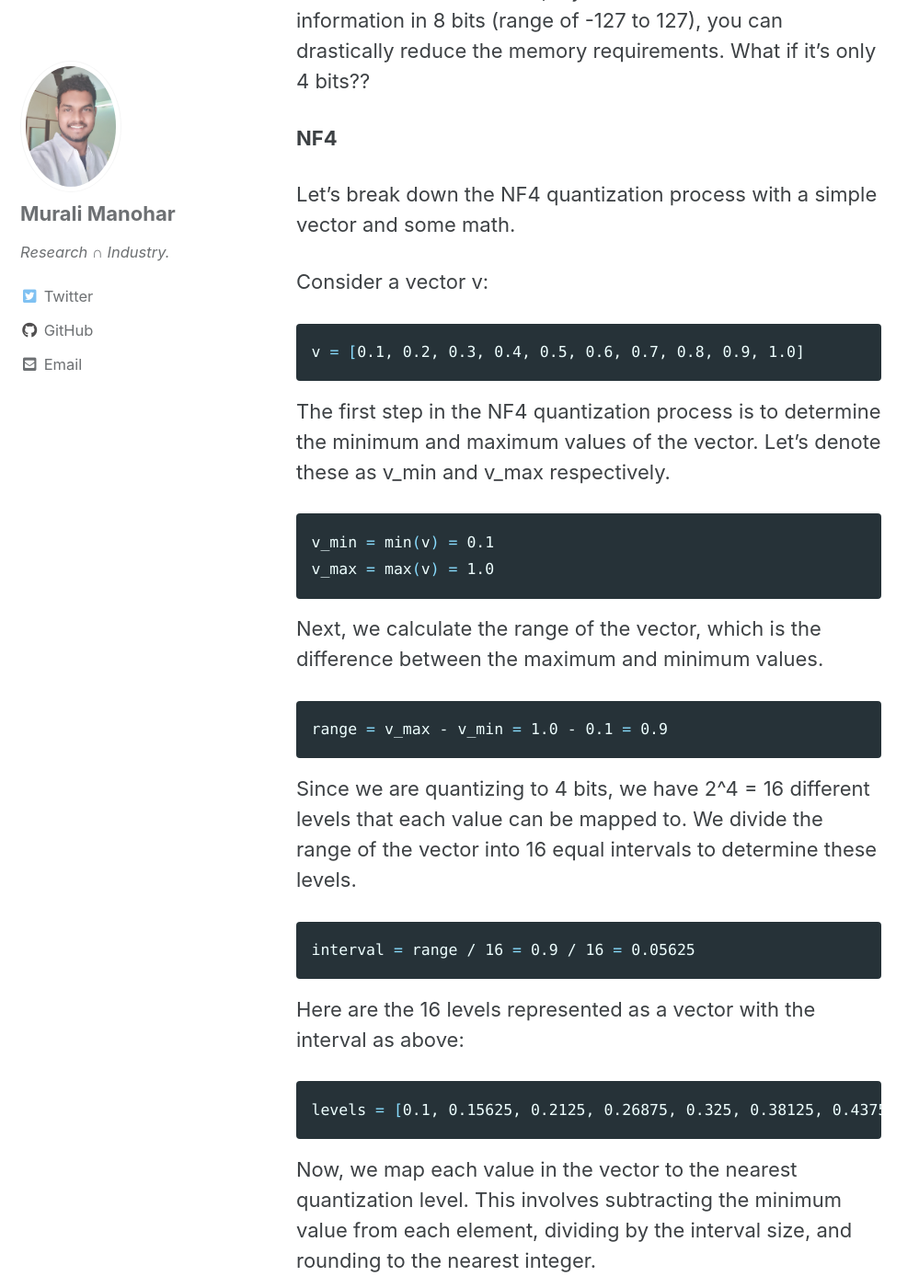
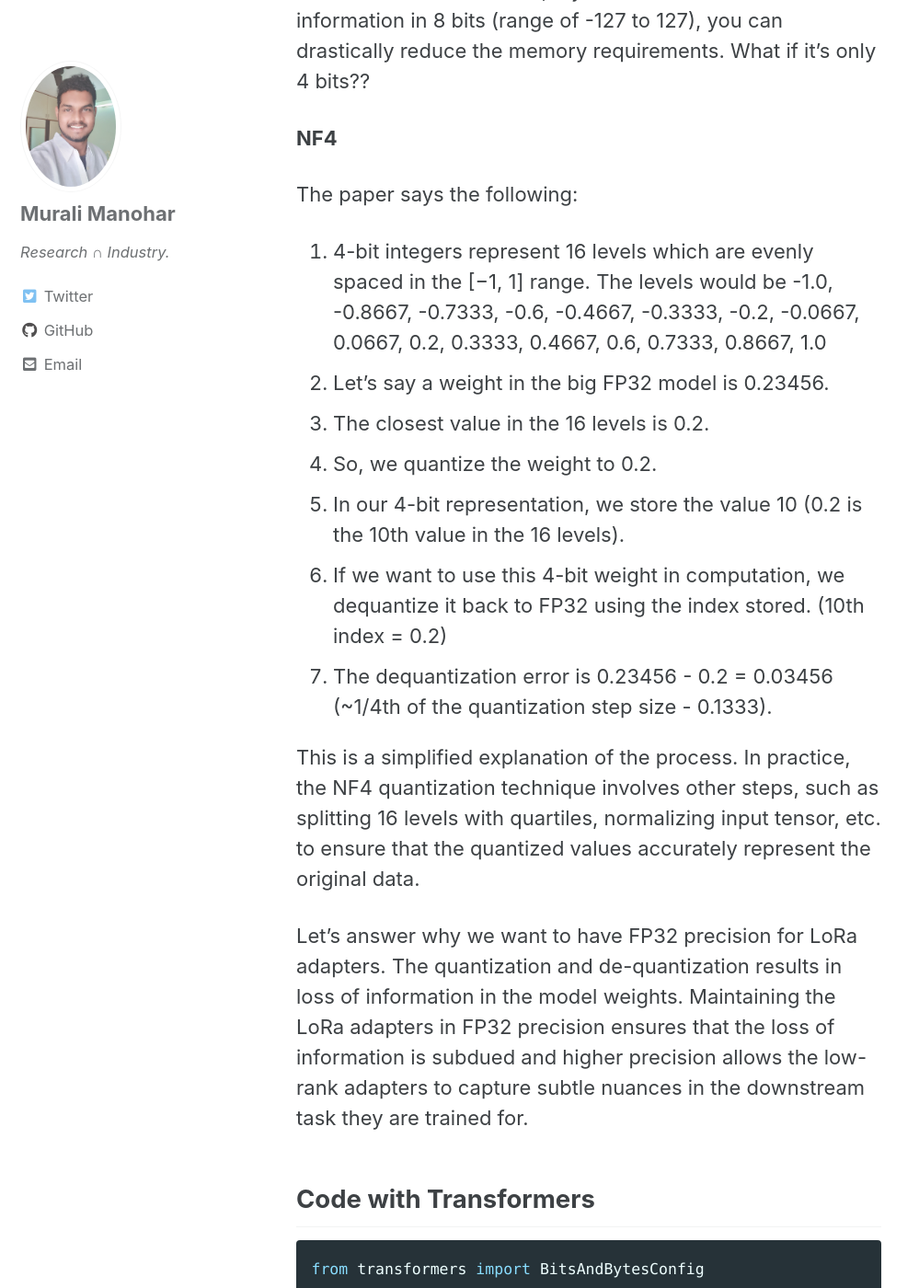
Before and after one commit to gitlost-murali/blogs, a Jekyll site: the page built from _posts/2023-27-07-lora-qlora.md, in a window 1280 px wide and 1400 px high, scrolled down 10636 px. Shown: the whole window at 92% size, without its empty margins (0-999 px from the left). Built offline with Jekyll 4.4.1, drawn with Linux system fonts in a browser that asks for light colours; cached includes are drawn as plain includes; comment, search, counter and statistics services are not loaded; some of the changed text lies outside the part shown.

Commit message:
qlora version corrected and initial draft uploaded

````diff
--- a/_posts/2023-27-07-lora-qlora.md
+++ b/_posts/2023-27-07-lora-qlora.md
@@ -166,56 +166,18 @@ If you have 32 bits to store information, you can store $ 2^{32} $ values. Howev
 
 __NF4__
 
-Let's break down the NF4 quantization process with a simple vector and some math.
+The paper says the following:
 
-Consider a vector v:
-```shell
-v = [0.1, 0.2, 0.3, 0.4, 0.5, 0.6, 0.7, 0.8, 0.9, 1.0]
-```
+1. 4-bit integers represent 16 levels which are evenly spaced in the [−1, 1] range. The levels would be
+-1.0, -0.8667, -0.7333, -0.6, -0.4667, -0.3333, -0.2, -0.0667, 0.0667, 0.2, 0.3333, 0.4667, 0.6, 0.7333, 0.8667, 1.0
+2. Let's say a weight in the big FP32 model is 0.23456.
+3. The closest value in the 16 levels is 0.2.
+4. So, we quantize the weight to 0.2.
+5. In our 4-bit representation, we store the value 10 (0.2 is the 10th value in the 16 levels).
+6. If we want to use this 4-bit weight in computation, we dequantize it back to FP32 using the index stored. (10th index = 0.2)
+7. The dequantization error is 0.23456 - 0.2 = 0.03456 (~1/4th of the quantization step size - 0.1333).
 
-The first step in the NF4 quantization process is to determine the minimum and maximum values of the vector. Let's denote these as v_min and v_max respectively.
-
-```shell
-v_min = min(v) = 0.1
-v_max = max(v) = 1.0
-```
-
-Next, we calculate the range of the vector, which is the difference between the maximum and minimum values.
-
-```shell
-range = v_max - v_min = 1.0 - 0.1 = 0.9
-```
-
-Since we are quantizing to 4 bits, we have 2^4 = 16 different levels that each value can be mapped to. We divide the range of the vector into 16 equal intervals to determine these levels.
-
-```shell
-interval = range / 16 = 0.9 / 16 = 0.05625
-```
-
-Here are the 16 levels represented as a vector with the interval as above:
-
-```shell
-levels = [0.1, 0.15625, 0.2125, 0.26875, 0.325, 0.38125, 0.4375, 0.49375, 0.55, 0.60625, 0.6625, 0.71875, 0.775, 0.83125, 0.8875, 0.94375]
-```
-
-
-Now, we map each value in the vector to the nearest quantization level. This involves subtracting the minimum value from each element, dividing by the interval size, and rounding to the nearest integer.
-
-```shell
-quantized_v = round((v - v_min) / interval) - 8
-```
-
-This will give us a new vector where each value is an integer between -8 and 7, represented by 4 bits. These are essentially indices that we are storing.
-
-Later, when we want to use the quantized data, we perform the dequantization process:
-
-```shell
-dequantized_v = (quantized_v + 8) * interval + v_min
-```
-In the dequantization process, we add 8 to the indices to shift the range back from -8-7 to 0-15. Then, we look up the corresponding value in the levels vector to get the original (or close to original) values. This completes the round-trip from quantization to dequantization.
-
-
-This is a simplified explanation of the process. In practice, the NF4 quantization technique involves other steps, such as bias correction and variance reduction, to ensure that the quantized values accurately represent the original data.
+This is a simplified explanation of the process. In practice, the NF4 quantization technique involves other steps, such as splitting 16 levels with quartiles, normalizing input tensor, etc. to ensure that the quantized values accurately represent the original data.
 
 Let's answer why we want to have FP32 precision for LoRa adapters. The quantization and de-quantization results in loss of information in the model weights. Maintaining the LoRa adapters in FP32 precision ensures that the loss of information is subdued and higher precision allows the low-rank adapters to capture subtle nuances in the downstream task they are trained for.
 
@@ -234,3 +196,7 @@ nf4_config = BitsAndBytesConfig(
 
 model_nf4 = AutoModelForCausalLM.from_pretrained(model_id, quantization_config=nf4_config)
 ```
+
+## Badum Tss
+
+This is the end of the blog. I hope you enjoyed reading it. If you have any questions, please feel free to reach out by clicking on the social media icons on the left. :)
````
